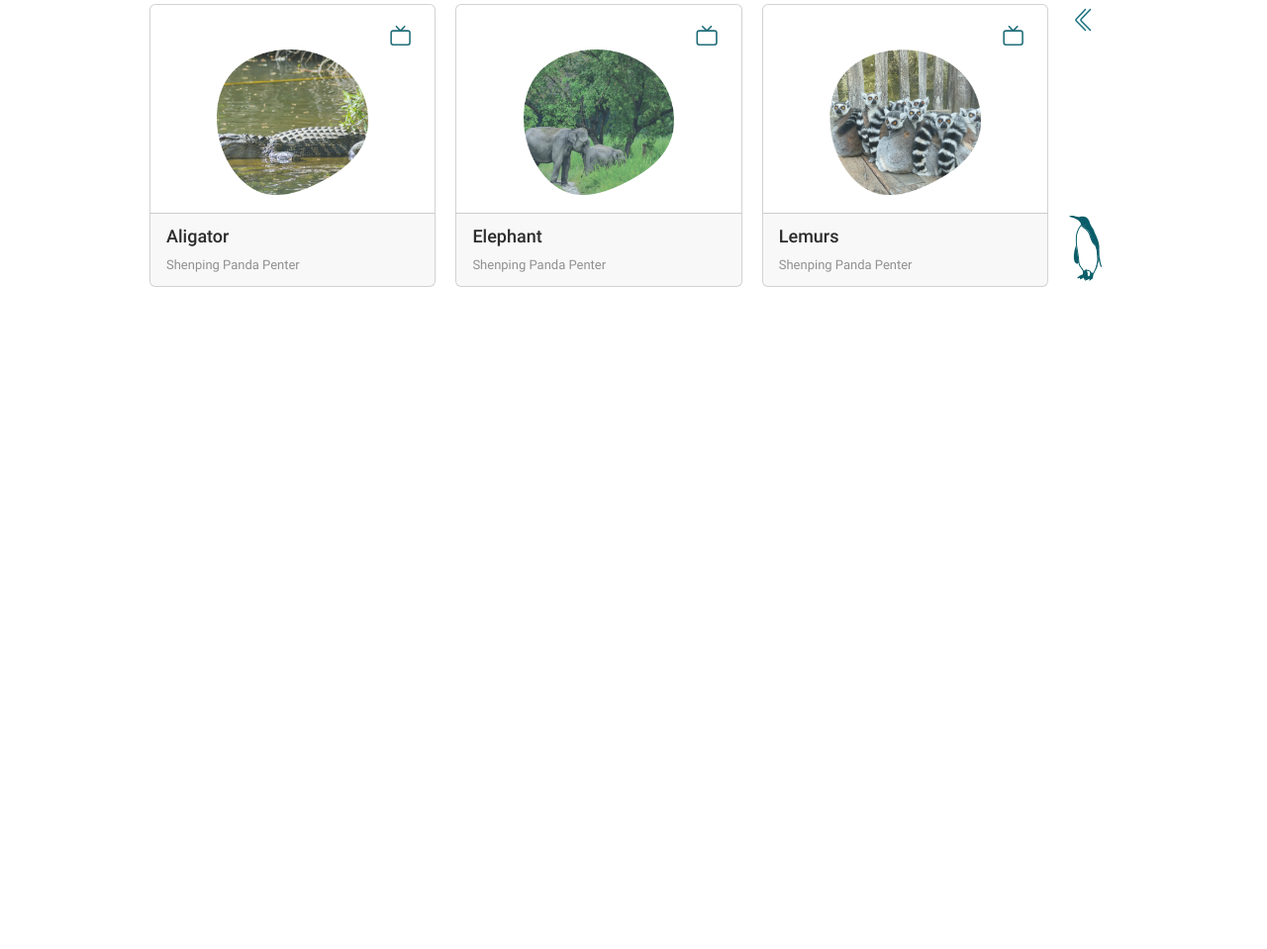
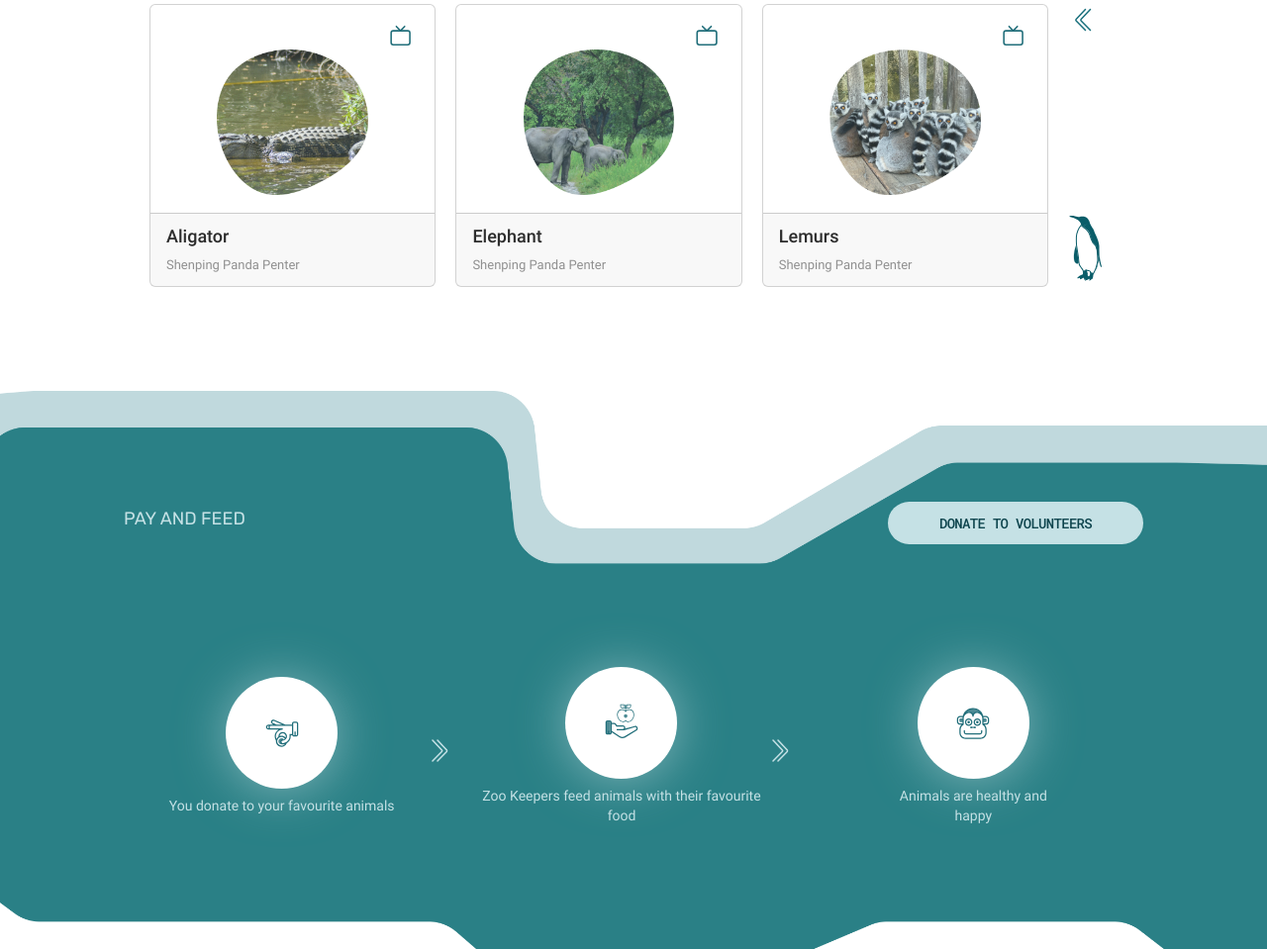
Before and after one commit to nurullayevweb/boots-zoo, a plain HTML site: page index.html in a window 1280 px wide. Shown: the part 1996-2955 px from the top of the page at 99% size. Before the commit the page ends 2296 px from the top, so only its background shows below. Drawn offline with Linux system fonts and the light colour scheme.

Commit message:
_pay pages full version

```diff
--- a/index.html
+++ b/index.html
@@ -194,6 +194,46 @@
       </div>
     </section>
     <!-- pets end -->
+
+     <!-- pay start -->
+     <section class="pay">
+        <div class="container">
+          <div class="pay__all d-flex flex-column align-items-center justify-content-center">
+            <div class="w-100 d-flex justify-content-between align-items-center mb-4">
+              <h2 class="pay__title">Pay and feed</h2>
+              <a href="#" class="pay__link  d-none d-sm-flex">Donate to volunteers</a>
+            </div>
+            <ul class="pay__list row w-100 ps-0">
+              <li class="col-12 col-sm-4 d-flex flex-column flex-sm-row justify-content-center align-items-center">
+                <div class="d-flex flex-column align-items-center justify-content-center row col-12">
+                  <div class="pay__item__img d-flex justify-content-center align-items-center">
+                    <img src="/images/pay.svg" alt="pay item img">
+                  </div>
+                  <h4 class="col-10 col-sm-12 pay__item__title mt-2">You donate to your favourite animals </h4>
+                </div>
+                <img class="pay-down mt-4 pb-4 mb-3 p-sm-0 m-sm-0" src="/images/pay-down.svg" alt="down">
+              </li>
+              <li class="col-12 col-sm-4 d-flex flex-column flex-sm-row justify-content-center align-items-center">
+                <div class="d-flex flex-column align-items-center justify-content-center row col-12">
+                  <div class="pay__item__img d-flex justify-content-center align-items-center">
+                    <img src="/images/payy.svg" alt="pay item img">
+                  </div>
+                  <h4 class="col-10 col-sm-12 pay__item__title mt-2">Zoo Keepers feed animals with their favourite food</h4>
+                </div>
+                <img class="pay-down mt-4 pb-4 mb-3 p-sm-0 m-sm-0" src="/images/pay-down.svg" alt="down">
+              </li>
+              <li class="col-12 col-sm-4 d-flex flex-column justify-content-center align-items-center">
+                <div class="pay__item__img d-flex justify-content-center align-items-center">
+                  <img src="/images/payyy.svg" alt="pay item img">
+                </div>
+                <h4 class="col-8 col-sm-12 pay__item__title mt-2">Animals are healthy and <br>happy</h4>
+              </li>
+            </ul>
+            <a href="#" class="pay__link d-sm-none ">Donate to volunteers</a>
+          </div>
+        </div>
+     </section>
+      <!-- pay end -->
   </main>
 
   <script src="./main.js"></script>
--- /dev/null
+++ b/layout/_pay.scss
@@ -0,0 +1,86 @@
+@use "../base/typography";
+@use "../abstracts/container";
+@use "../vendors/general";
+
+.pay {
+    width: 100%;
+    padding: 50px 0 90px;
+    min-height: 904.354px;
+    height: max-content;
+    background-image: url(/images/paybg.png);
+    background-repeat: no-repeat;
+    background-position: center;
+    background-size: cover;
+}
+
+
+.pay__title {
+    color: #C5E1E5;
+    font-family: Rubik;
+    font-size: 18px;
+    font-weight: 400;
+    text-transform: uppercase;
+}
+
+.pay__item__img {
+    width: 113px;
+    height: 113px;
+    background: #fff;
+    box-shadow: 0px 2px 50px rgba(185, 213, 217, 0.60);
+    border-radius: 50%;
+}
+
+.pay__item__title {
+    color: #C5E1E5;
+    text-align: center;
+    font-family: Roboto;
+    font-size: 14px;
+    font-weight: 400;
+    line-height: 142.857%;
+}
+
+.pay__link {
+    color: #0D444D;
+    font-family: "Roboto Mono";
+    font-size: 14px;
+    font-weight: 500;
+    letter-spacing: -0.7px;
+    text-transform: uppercase;
+    text-align: center;
+    padding: 11px 52px;
+    border-radius: 100px;
+    background: #C5E1E5;
+    text-decoration: none;
+}
+
+
+@media only screen and (min-width: 576px){
+    .pay {
+        margin-top: 50px;
+        width: 100%;
+        padding: 30px 0 30px;
+        min-height: 401px;
+        max-height: 560px ;
+        height: max-content;
+        background-image: url(/images/paytablet.png);
+        background-position: bottom;
+    }
+    .pay-down{
+        transform: rotate(-90deg);
+    }
+}
+
+@media only screen and (min-width: 992px){
+    .pay {
+     margin-top: 95px;
+        width: 100%;
+        padding: 112px 0 158px;
+        min-height: 564px;
+        height: max-content;
+        background-image: url(/images/paydesk.png);
+        background-position: top right;
+    }
+    .pay__list{
+        margin-top:100px;
+    }
+}
--- a/pages/_home-page.scss
+++ b/pages/_home-page.scss
@@ -4,3 +4,4 @@
 @use "../layout/hero-section";
 @use "../layout/how";
 @use "../layout/pets";
+@use "../layout/pay";
```
Also changed, not shown: images/pay-down.svg (added), images/pay.svg (added), images/paybg.png (added), images/paydesk.png (added), images/paytablet.png (added), images/payy.svg (added), images/payyy.svg (added), styles/main.css, styles/main.min.css, 2 other files.
